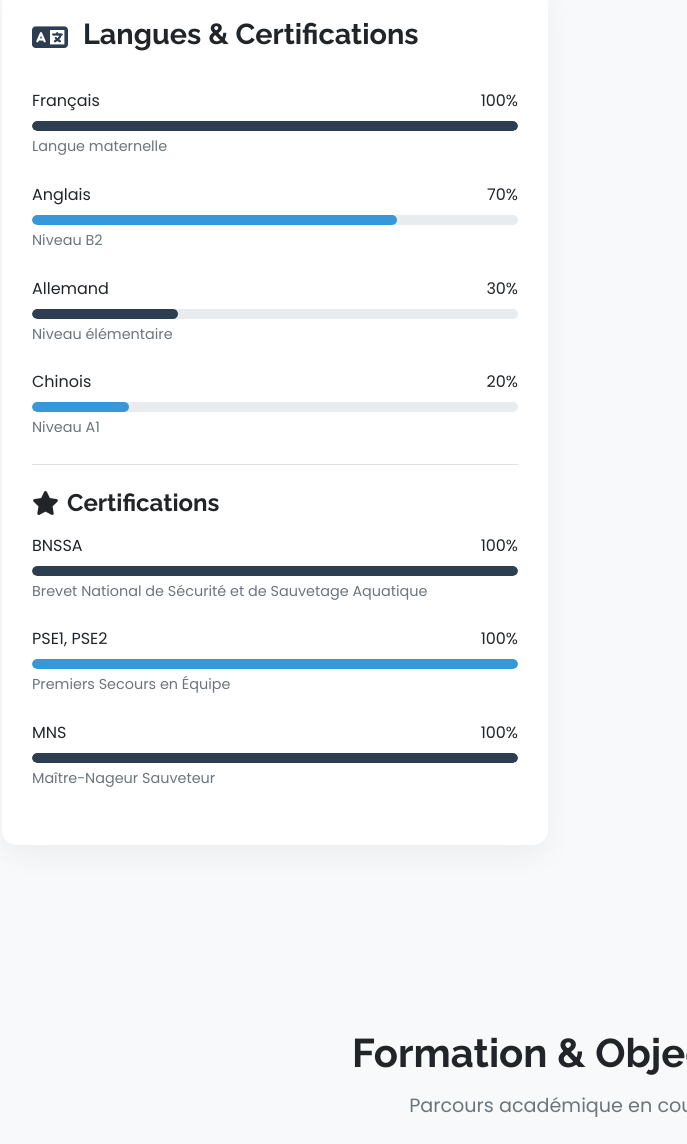
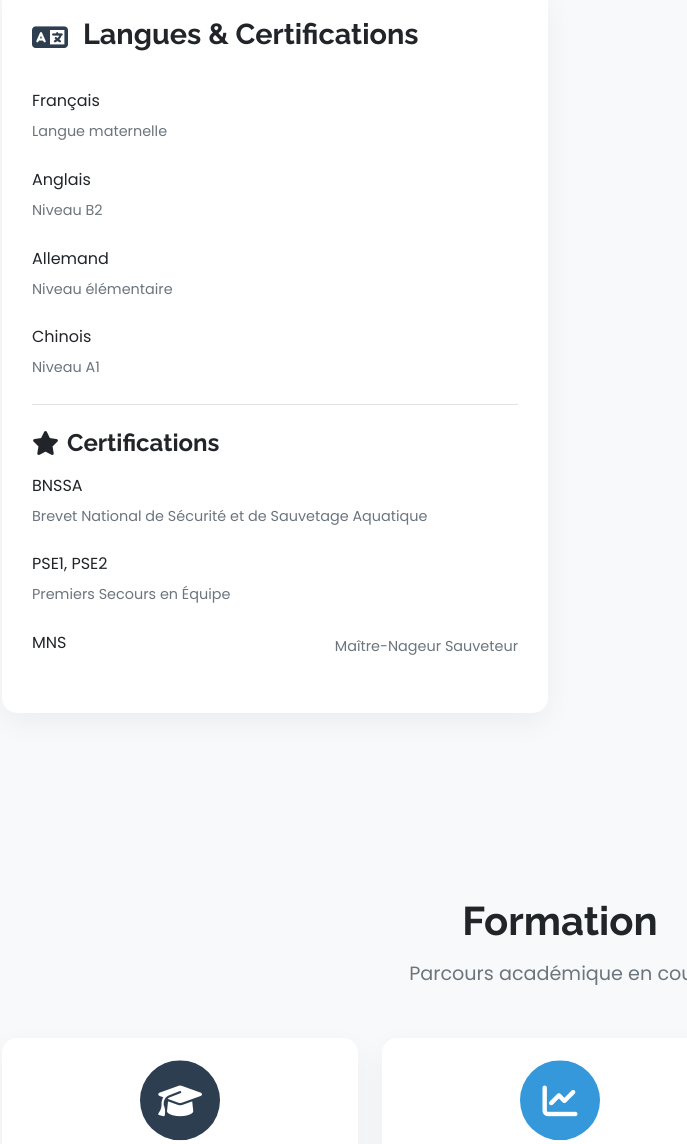
Before and after one commit to bernardkml/site, a plain HTML site: page index.html in a window 1280 px wide. Shown: the part 2720-3864 px from the top of the page, without its empty margins (80-767 px from the left). Drawn offline with nearby package versions, Linux system fonts and the light colour scheme.

Commit message:
Update index.html

```diff
--- a/index.html
+++ b/index.html
@@ -233,10 +233,6 @@
                         <div class="progress-item">
                             <div class="progress-label">
                                 <span>Français</span>
-                                <span>100%</span>
-                            </div>
-                            <div class="progress-bar">
-                                <div class="progress-fill primary" style="width: 100%"></div>
                             </div>
                             <div class="progress-description">Langue maternelle</div>
                         </div>
@@ -244,10 +240,6 @@
                         <div class="progress-item">
                             <div class="progress-label">
                                 <span>Anglais</span>
-                                <span>70%</span>
-                            </div>
-                            <div class="progress-bar">
-                                <div class="progress-fill accent" style="width: 75%"></div>
                             </div>
                             <div class="progress-description">Niveau B2</div>
                         </div>
@@ -255,10 +247,6 @@
                         <div class="progress-item">
                             <div class="progress-label">
                                 <span>Allemand</span>
-                                <span>30%</span>
-                            </div>
-                            <div class="progress-bar">
-                                <div class="progress-fill primary" style="width: 30%"></div>
                             </div>
                             <div class="progress-description">Niveau élémentaire</div>
                         </div>
@@ -266,10 +254,6 @@
                         <div class="progress-item">
                             <div class="progress-label">
                                 <span>Chinois</span>
-                                <span>20%</span>
-                            </div>
-                            <div class="progress-bar">
-                                <div class="progress-fill accent" style="width: 20%"></div>
                             </div>
                             <div class="progress-description">Niveau A1</div>
                         </div>
@@ -283,10 +267,6 @@
                             <div class="progress-item">
                                 <div class="progress-label">
                                     <span>BNSSA</span>
-                                    <span>100%</span>
-                                </div>
-                                <div class="progress-bar">
-                                    <div class="progress-fill primary" style="width: 100%"></div>
                                 </div>
                                 <div class="progress-description">Brevet National de Sécurité et de Sauvetage Aquatique</div>
                             </div>
@@ -294,10 +274,6 @@
                             <div class="progress-item">
                                 <div class="progress-label">
                                     <span>PSE1, PSE2</span>
-                                    <span>100%</span>
-                                </div>
-                                <div class="progress-bar">
-                                    <div class="progress-fill accent" style="width: 100%"></div>
                                 </div>
                                 <div class="progress-description">Premiers Secours en Équipe</div>
                             </div>
@@ -305,11 +281,6 @@
                             <div class="progress-item">
                                 <div class="progress-label">
                                     <span>MNS</span>
-                                    <span>100%</span>
-                                </div>
-                                <div class="progress-bar">
-                                    <div class="progress-fill primary" style="width: 100%"></div>
-                                </div>
                                 <div class="progress-description">Maître-Nageur Sauveteur</div>
                             </div>
                         </div>
@@ -324,7 +295,7 @@
     <section class="section">
         <div class="container">
             <div class="text-center mb-5">
-                <h2 class="section-title">Formation & Objectifs</h2>
+                <h2 class="section-title">Formation</h2>
                 <p class="section-subtitle">Parcours académique en cours</p>
             </div>
 
@@ -364,9 +335,9 @@
                         <h3>Compétences Techniques</h3>
                         <p>Développement en programmation et analyse de données</p>
                         <div class="formation-badges">
-                            <span class="formation-badge">Python</span>
+                            <span class="formation-badge">Python (à venir)</span>
                             <span class="formation-badge">C++</span>
-                            <span class="formation-badge">SQL</span>
+                            <span class="formation-badge">SQL(à venir)</span>
                         </div>
                     </div>
                 </div>
```
